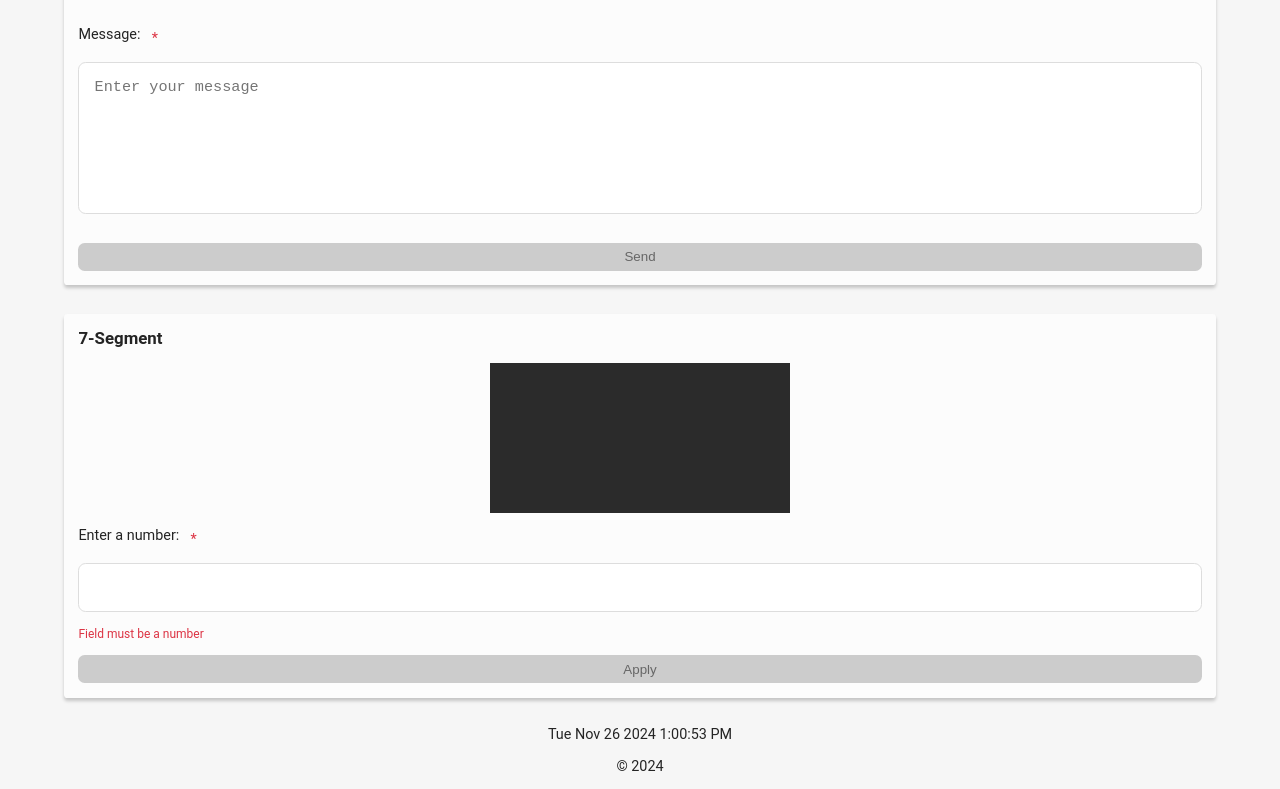
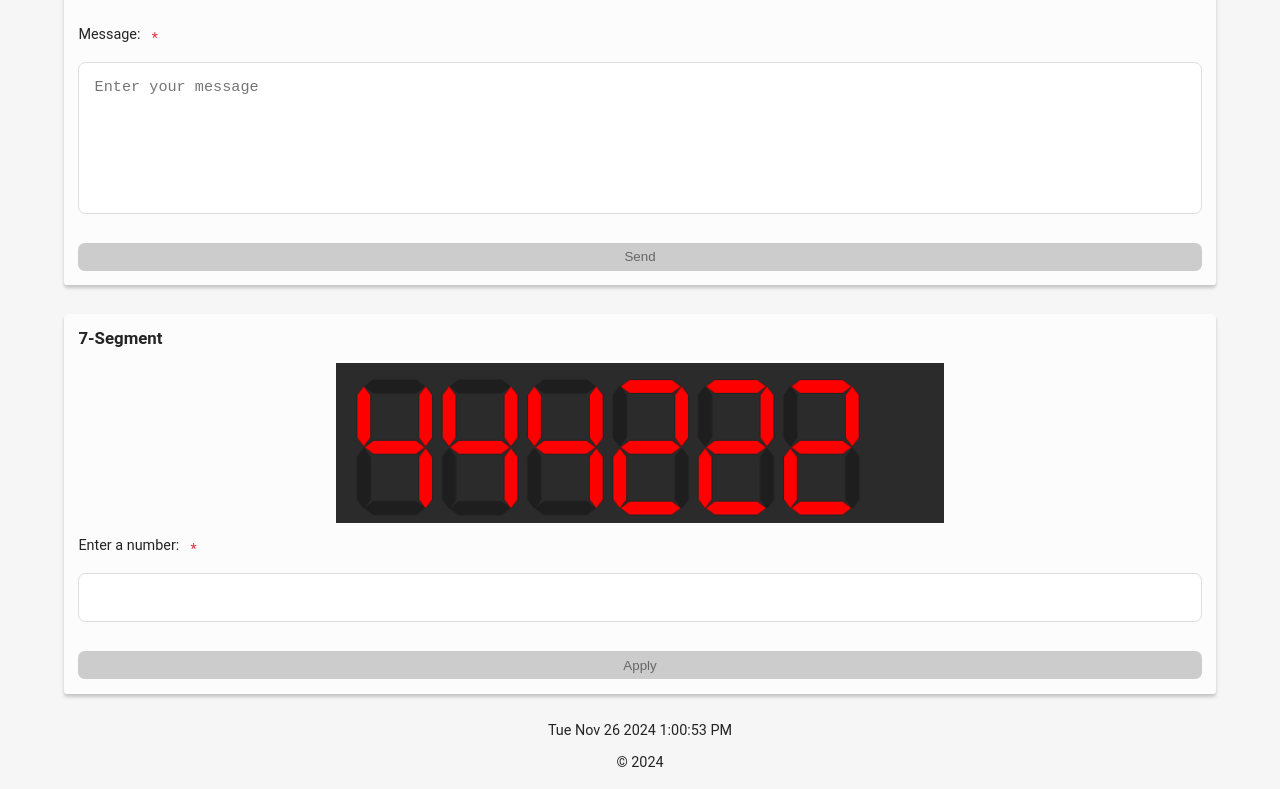
Before and after one commit to obadaDeg/exalt_first_task, a website with bundled scripts: page index.html in a window 1280 px wide. Shown: the part 818-1607 px from the top of the page. Built offline with nearby package versions, Linux system fonts and the light colour scheme; files whose address does not match are found by name.

Commit message:
Add Feature: 7-Segment displays changes dynamicly according to Number of digits

```diff
--- a/scripts/FormValidator.js
+++ b/scripts/FormValidator.js
@@ -1,64 +1,115 @@
-export default class FormValidator {
-  constructor(selector) {
-    this.form = document.querySelector(selector);
-    this.inputsHasErrors = new Set();
+// export default class FormValidator {
+//   constructor(selector) {
+//     this.form = document.querySelector(selector);
+//     this.inputsHasErrors = new Set();
 
-    this.form.addEventListener("submit", (e) => {
-      e.preventDefault();
+//     this.form.addEventListener("submit", (e) => {
+//       e.preventDefault();
+//       this.validateAllInputs();
+//       if (!this.hasErrors) {
+//         console.log("Form is valid and ready to submit!");
+//         this.form.submit();
+//       } else {
+//         console.log("Form has errors, submission blocked.");
+//       }
+//     });
 
-    //   const inputs = Array.from(this.form.querySelectorAll("input"));
-    //   inputs.forEach((input) => input.dispatchEvent(new Event("change")));
+//     this.form.addEventListener("input", () => {
+//       const requiredInputs = Array.from(
+//         this.form.querySelectorAll("input[required], textarea[required]")
+//       );
+//       const submitButton = this.form.querySelector(".action-button");
 
-    //   this.inputsHasErrors.add("for testing");
-      if (!this.hasErrors) {
-        this.form.submit();
-      }
-    });
+//       const allFilled = requiredInputs.every(
+//         (input) => input.value.trim() !== ""
+//       );
 
-    this.form.addEventListener("change", () => {
-      const requireInputFields = Array.from(
-        this.form.querySelectorAll("input[required]")
-      );
+//       allFilled
+//         ? submitButton.removeAttribute("disabled")
+//         : submitButton.setAttribute("disabled", "");
+//     });
+//   }
 
-      const submitButton = this.form.querySelector(".action-button");
+//   get hasErrors() {
+//     return this.inputsHasErrors.size > 0;
+//   }
 
-      requireInputFields.every((element) => {
-        if (element.value == "") return false;
+//   addInputValidation(selector, checkFunction) {
+//     const inputField = this.form.querySelector(selector);
+//     const errorElement = inputField?.closest(".input")?.querySelector(".error");
 
-        return true;
-      })
-        ? submitButton.removeAttribute("disabled")
-        : submitButton.setAttribute("disabled", "");
-    });
-  }
+//     const validateInput = () => {
+//       const { pass, error } = checkFunction(inputField.value, inputField);
 
-  get hasErrors() {
-    return this.inputsHasErrors.size > 0;
-  }
+//       if (!pass) {
+//         this.inputsHasErrors.add(inputField);
+//         errorElement.textContent = error;
+//       } else {
+//         this.inputsHasErrors.delete(inputField);
+//         errorElement.textContent = "";
+//       }
+//     };
 
-  addInputValidation(selector, checkFunction) {
-    const inputField = this.form.querySelector(selector);
-    const errorElement = inputField.closest(".input").querySelector(".error");
+//     inputField.addEventListener("input", validateInput);
 
-    const execute = (hideError) => {
-      const { pass, error } = checkFunction(inputField.value, inputField);
+//     validateInput();
+//   }
 
-      console.log(checkFunction);
-      console.log(pass, error);
+//   validateAllInputs() {
+//     const inputs = Array.from(
+//       this.form.querySelectorAll("input[required], textarea[required]")
+//     );
+//     inputs.forEach((input) => {
+//       const event = new Event("input");
+//       input.dispatchEvent(event);
+//     });
+//   }
+// }
+
+// for main
+
+// function validateNumber(value, element) {
+//   if (isNaN(parseInt(value))) {
+//     console.log(parseInt(value));
+//     return { pass: true };
+//   }
+
+//   console.log(parseInt(value), "from me");
+
+//   return {
+//     pass: false,
+//     error: "Field must be a number",
+//   };
+// }
+
+// function validateNumber(value, element) {
+//   if (/^\d+$/g.test(value)) {
+//     return { pass: true };
+//   }
+//   console.log(/^\d+$/g.test(value), 'from regex');
+
+//   return {
+//     pass: false,
+//     error: "Field must be a number",
+//   };
+// }
 
 
-      if (!hideError) {
-        errorElement.textContent = error || "";
-      }
+// const contactFormValidator = new FormValidator(".contact-form");
+// const segmentFormValidator = new FormValidator(".segment-input");
 
-      if (!pass) {
-        this.inputsHasErrors.add(inputField);
-      } else {
-        this.inputsHasErrors.delete(inputField);
-      }
-    };
+// function validateLength(value, inputField) {
+//   if (value.length === 0 || value.length > 5) {
+//     return {
+//       pass: false,
+//       error: "Username must be between 1 - 5 characters."
+//     };
+//   }
 
-    inputField.addEventListener("change", execute(false));
-    execute(true);
-  }
-}
+//   return {
+//     pass: true
+//   };
+// }
+
+// contactFormValidator.addInputValidation('#email', validateLength)
+// // segmentFormValidator.addInputValidation("input", validateNumber);
--- a/scripts/SevenSegmentDisplay.js
+++ b/scripts/SevenSegmentDisplay.js
@@ -1,83 +1,83 @@
-// export default class SevenSegmentDisplay {
-//   constructor(canvasId, x, y, width, height, pointDepth) {
-//     this.canvas = document.getElementById(canvasId);
-//     this.ctx = this.canvas.getContext("2d");
-//     this.x = x;
-//     this.y = y;
-//     this.width = width;
-//     this.height = height;
-//     this.pointDepth = pointDepth;
-//     this.encodings = [
-//       0x3f, 0x06, 0x5b, 0x4f, 0x66, 0x6d, 0x7d, 0x07, 0x7f, 0x6f,
-//     ];
-//     this.segments = this.createSegments();
-//   }
+export default class SevenSegmentDisplay {
+  constructor(canvas, x, y, width, height, pointDepth) {
+    this.canvas = canvas
+    this.ctx = this.canvas.getContext("2d");
+    this.x = x;
+    this.y = y;
+    this.width = width;
+    this.height = height;
+    this.pointDepth = pointDepth;
+    this.encodings = [
+      0x3f, 0x06, 0x5b, 0x4f, 0x66, 0x6d, 0x7d, 0x07, 0x7f, 0x6f,
+    ];
+    this.segments = this.createSegments();
+  }
 
-//   createSegments() {
-//     const { x, y, width, height, pointDepth } = this;
-//     return [
-//       this.createSegment(x + 35, y + 16, width, 12, pointDepth, true),
-//       this.createSegment(x + 78, y + 30, 12, height, pointDepth),
-//       this.createSegment(x + 78, y + 88, 12, height, pointDepth),
-//       this.createSegment(x + 35, y + 130, width, 12, pointDepth, true),
-//       this.createSegment(x + 20, y + 88, 12, height, pointDepth),
-//       this.createSegment(x + 20, y + 30, 12, height, pointDepth),
-//       this.createSegment(x + 35, y + 73, width, 12, pointDepth, true),
-//     ];
-//   }
+  createSegments() {
+    const { x, y, width, height, pointDepth } = this;
+    return [
+      this.createSegment(x + 35, y + 16, width, 12, pointDepth, true),
+      this.createSegment(x + 78, y + 30, 12, height, pointDepth),
+      this.createSegment(x + 78, y + 88, 12, height, pointDepth),
+      this.createSegment(x + 35, y + 130, width, 12, pointDepth, true),
+      this.createSegment(x + 20, y + 88, 12, height, pointDepth),
+      this.createSegment(x + 20, y + 30, 12, height, pointDepth),
+      this.createSegment(x + 35, y + 73, width, 12, pointDepth, true),
+    ];
+  }
 
-//   createSegment(x, y, width, height, pointDepth, horizontal = false) {
-//     const segment = new Path2D();
-//     segment.rect(x, y, width, height);
-//     if (horizontal) {
-//       segment.moveTo(x, y);
-//       segment.lineTo(x - pointDepth, y + height / 2);
-//       segment.lineTo(x, y + height);
-//       segment.moveTo(x + width, y);
-//       segment.lineTo(x + width + pointDepth, y + height / 2);
-//       segment.lineTo(x + width, y + height);
-//     } else {
-//       segment.moveTo(x, y);
-//       segment.lineTo(x + width / 2, y - pointDepth);
-//       segment.lineTo(x + width, y);
-//       segment.moveTo(x, y + height);
-//       segment.lineTo(x + width / 2, y + height + pointDepth);
-//       segment.lineTo(x + width, y + height);
-//     }
-//     segment.closePath();
-//     return segment;
-//   }
+  createSegment(x, y, width, height, pointDepth, horizontal = false) {
+    const segment = new Path2D();
+    segment.rect(x, y, width, height);
+    if (horizontal) {
+      segment.moveTo(x, y);
+      segment.lineTo(x - pointDepth, y + height / 2);
+      segment.lineTo(x, y + height);
+      segment.moveTo(x + width, y);
+      segment.lineTo(x + width + pointDepth, y + height / 2);
+      segment.lineTo(x + width, y + height);
+    } else {
+      segment.moveTo(x, y);
+      segment.lineTo(x + width / 2, y - pointDepth);
+      segment.lineTo(x + width, y);
+      segment.moveTo(x, y + height);
+      segment.lineTo(x + width / 2, y + height + pointDepth);
+      segment.lineTo(x + width, y + height);
+    }
+    segment.closePath();
+    return segment;
+  }
 
-//   setSegment(segment, isOn) {
-//     const offColor = "#1E1E1E";
-//     const onColor = "red";
-//     this.ctx.strokeStyle = offColor;
-//     this.ctx.stroke(segment);
-//     this.ctx.fillStyle = isOn ? onColor : offColor;
-//     this.ctx.fill(segment);
-//   }
+  setSegment(segment, isOn) {
+    const offColor = "#1E1E1E";
+    const onColor = "red";
+    this.ctx.strokeStyle = offColor;
+    this.ctx.stroke(segment);
+    this.ctx.fillStyle = isOn ? onColor : offColor;
+    this.ctx.fill(segment);
+  }
 
-//   setAllSegments(isOn) {
-//     this.segments.forEach((segment) => this.setSegment(segment, isOn));
-//   }
+  setAllSegments(isOn) {
+    this.segments.forEach((segment) => this.setSegment(segment, isOn));
+  }
 
-//   applyNumber(number) {
-//     for (let i = 0; i < 7; i++) {
-//       this.setSegment(this.segments[i], this.encodings[number] & (1 << i));
-//     }
-//   }
+  applyNumber(number) {
+    for (let i = 0; i < 7; i++) {
+      this.setSegment(this.segments[i], this.encodings[number] & (1 << i));
+    }
+  }
 
-//   async startCounter(interval = 1000) {
-//     this.setAllSegments(false);
-//     let count = 0;
-//     while (true) {
-//       this.applyNumber(count);
-//       await this.wait(interval);
-//       count = (count + 1) % 10;
-//     }
-//   }
+  async startCounter(interval = 1000) {
+    this.setAllSegments(false);
+    let count = 0;
+    while (true) {
+      this.applyNumber(count);
+      await this.wait(interval);
+      count = (count + 1) % 10;
+    }
+  }
 
-//   wait(ms) {
-//     return new Promise((resolve) => setTimeout(resolve, ms));
-//   }
-// }
+  wait(ms) {
+    return new Promise((resolve) => setTimeout(resolve, ms));
+  }
+}
--- a/scripts/main.js
+++ b/scripts/main.js
@@ -1,10 +1,12 @@
-// import SevenSegmentDisplay from "./SevenSegmentDisplay.js";
+import SevenSegmentDisplay from "./SevenSegmentDisplay.js";
 import ProfileDetailsEnum from "./DetailsEnum.js";
-import FormValidator from "./FormValidator.js";
+// import FormValidator from "./FormValidator.js";
 
 const footerDate = document.querySelector(".current-datetime");
 const action = document.querySelector(".action-button");
 const toggleTheme = document.querySelector(".toggle-theme");
+const contactForm = document.querySelector(".contact-form");
+const segmentForm = document.querySelector(".segment-input");
 
 let isDarkMode = window.matchMedia("(prefers-color-scheme: dark)").matches;
 const theme = {
@@ -112,6 +114,8 @@ window.addEventListener("load", async () => {
   });
 });
 
+// Contact form validation
+
 // Dark Theme handling
 window.addEventListener("load", () => {
   let toggleThemeMessage = !isDarkMode ? "Dark Theme" : "Light Theme";
@@ -135,42 +139,36 @@ toggleTheme.addEventListener("click", () => {
   }
 });
 
+
+const displays = [];
+const canvas = document.getElementById("counter");
+const parentWidth = canvas.parentElement.clientWidth
+let testingNumber = "444222";
+let numberLength = testingNumber.toString().length;
+canvas.width = numberLength * (65 + 30);
+console.log(canvas.width);
+
+
+const spacing = 80;
+
+for (let i = 0; i < numberLength; i++) {
+  const x = 0 + i * spacing;
+  const y = 0;
+  displays.push(new SevenSegmentDisplay(canvas, x, y, 40, 40, 8));
+}
+
+
+
+for (let i = numberLength - 1; testingNumber > 0; i--) {
+  let digit = testingNumber % 10;
+
+  displays[i].applyNumber(digit);
+  testingNumber = Math.floor(testingNumber / 10);
+}
+
 setInterval(() => {
   let date = new Date();
   let currentDate = `${date.toDateString()} ${date.toLocaleTimeString()}`;
 
   footerDate.textContent = currentDate;
 }, 1000);
-
-// function validateNumber(value, element) {
-//   if (isNaN(parseInt(value))) {
-//     console.log(parseInt(value));
-//     return { pass: true };
-//   }
-
-//   console.log(parseInt(value), "from me");
-
-//   return {
-//     pass: false,
-//     error: "Field must be a number",
-//   };
-// }
-
-function validateNumber(value, element) {
-  if (/^\d+$/g.test(value)) {
-    return { pass: true };
-  }
-  console.log(/^\d+$/g.test(value), 'from regex');
-
-  return {
-    pass: false,
-    error: "Field must be a number",
-  };
-}
-
-
-const contactFormValidator = new FormValidator(".segment-input");
-const segmentFormValidator = new FormValidator(".segment-input");
-
-
-segmentFormValidator.addInputValidation("input", validateNumber);
--- a/styles/seven_segment.css
+++ b/styles/seven_segment.css
@@ -20,6 +20,6 @@
 
 #counter {
     max-width: 100%;
-    height: 100%;
+    height: 20vh;
     background-color: var(--bg-color);
 }
```
